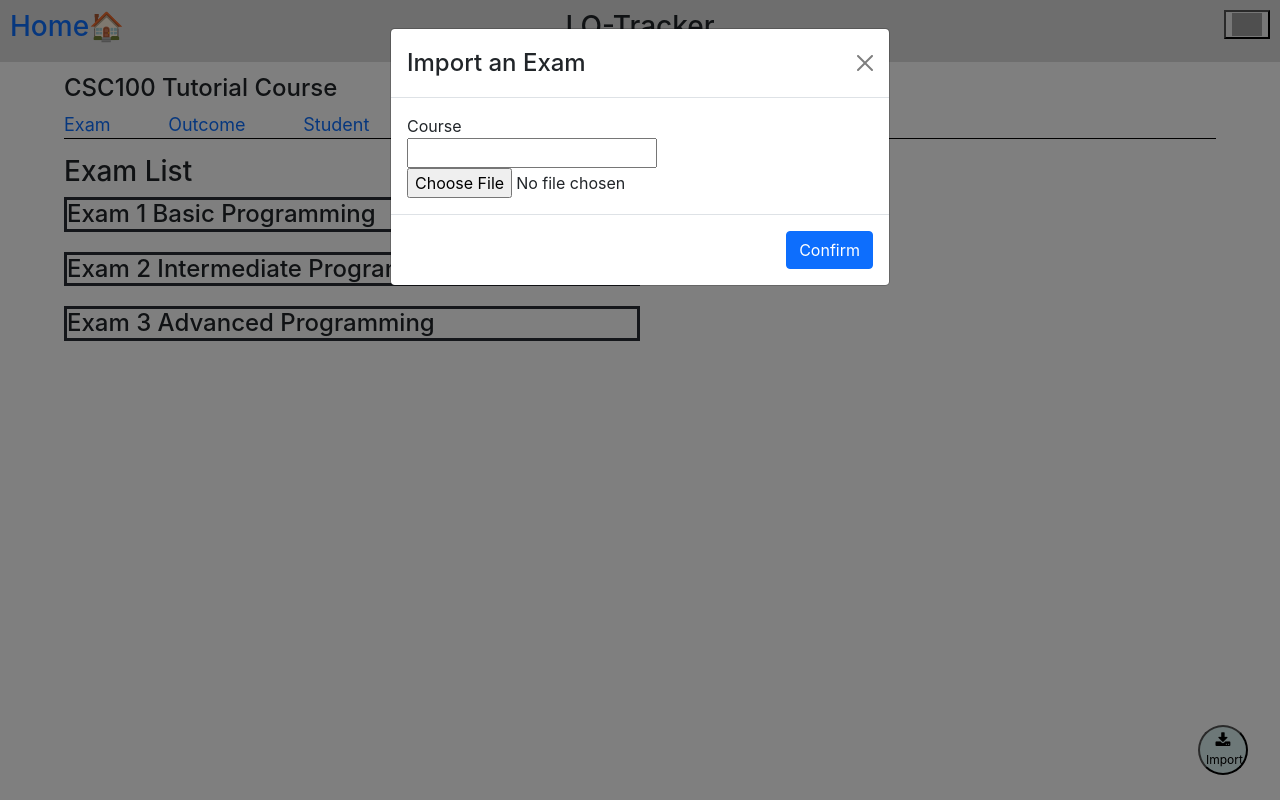
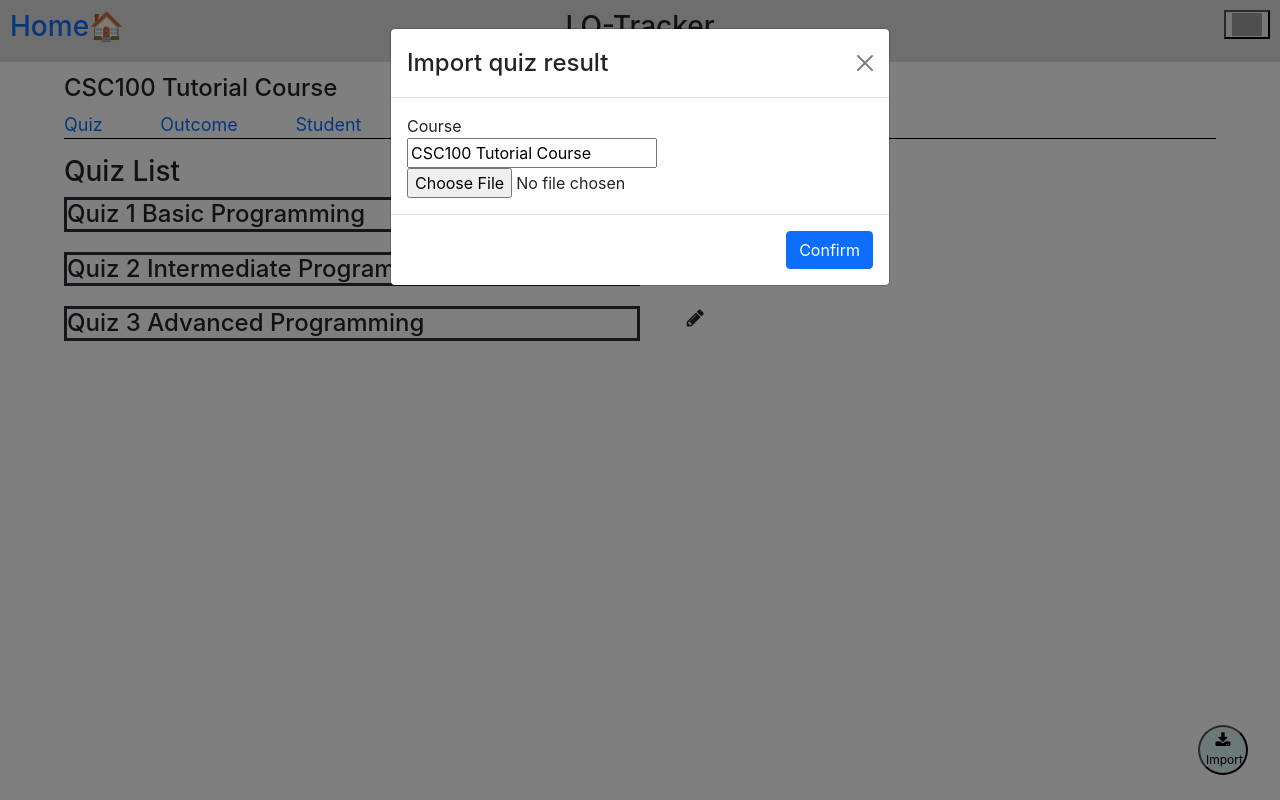
Before and after one commit to NapatJamjan/lo-tracker-old, a React (Create React App) app: page /course/0/ in a window 1280 px wide. Both pictures are taken after a click on the button "Import". Built offline with nearby package versions, Linux system fonts and the light colour scheme; grey boxes are pictures that could not be loaded.

Commit message:
Update course

```diff
--- a/src/App.tsx
+++ b/src/App.tsx
@@ -55,21 +55,35 @@ function CourseCard(){
     <div className="coursecard">
       <h3 style={{textAlign:'left'}}>Semester 1/2021</h3>
       <ul className="courselist">
-        <a href="/course/1/"><li>CSC100 Tutorial Course
+        {/* <a href="/course/1/"><li>CSC100 Tutorial Course
+          <span className="lastupdate">updated 5/9/2021</span> */}
+        <Link to={`/course/0/`}><li>CSC100 Tutorial Course
           <span className="lastupdate">updated 5/9/2021</span>
-        </li></a>
-        <a href="/course/2/"><li>CSC101 Advanced Tutorial Course
+        </li></Link>
+        <Link to={`/course/1/`}><li>CSC101 Advanced Tutorial Course
           <span className="lastupdate">updated 1/9/2021</span>
-        </li></a>
-        <a href="/course/3/"><li>CSC102 Python Programming
+        </li></Link>
+        <Link to={`/course/2/`}><li>CSC102 Python Programming
           <span className="lastupdate">updated 25/8/2021</span>
-        </li></a>
+        </li></Link>
       </ul>
 
     </div>
   )
 }
 
+function CourseDataList(){
+  //for course input with dropdown
+  return(
+    <datalist id="courselist">
+        <option value="CSC100 Tutorial Course"/>
+        <option value="CSC101 Advanced Tutorial Course"/>
+        <option value="CSC102 Python Programming"/>
+    </datalist>
+  )
+}
+
+//Button at bottom right
 function ActionButtons(){
   return(
     <div className="floatbuttonArea">
@@ -87,12 +101,12 @@ export function ImportExcelToCourse(props:any){
      <button className="floatbutton" onClick={handleShow}><i className="fa fa-download"></i>Import</button>
   <Modal show={show} onHide={handleClose}>
     <ModalHeader closeButton>
-      <ModalTitle>Import an Exam</ModalTitle>
+      <ModalTitle>Import quiz result</ModalTitle>
     </ModalHeader>
     <ModalBody>
       <form>
       <label>Course</label><br/>
-      <input list="courselist" name="course"style={{width:250}}/><br/>
+      <input list="courselist" name="course" value={props.name} style={{width:250}}/><br/>
       <CourseDataList/>
       <ImportExcel/>
       </form>
@@ -134,16 +148,6 @@ function CreateCourse(){
   )
 }
 
-function CourseDataList(){
-  //for course input with dropdown
-  return(
-    <datalist id="courselist">
-        <option value="CSC100 Tutorial Course"/>
-        <option value="CSC101 Advanced Tutorial Course"/>
-        <option value="CSC102 Python Programming"/>
-    </datalist>
-  )
-}
 //Login
 
 function LoginScreen(){
--- a/src/index.tsx
+++ b/src/index.tsx
@@ -17,6 +17,6 @@ ReactDOM.render(
 );
 
 // If you want to start measuring performance in your app, pass a function
-// to log results (for example: reportWebVitals(console.log))
+// to log results (for quizple: reportWebVitals(console.log))
 // or send to an analytics endpoint. Learn more: https://bit.ly/CRA-vitals
 reportWebVitals();
--- a/src/view/CourseMain.css
+++ b/src/view/CourseMain.css
@@ -25,12 +25,17 @@
     padding-right: 5%;
 }
 
-.examcard{
+.edit{
+    right:45%;
+    position: absolute;
+}
+
+.quizcard{
     width: 50%;
     padding-bottom: 20px;
 }
 
-.examlist{
+.quizlist{
     list-style-type: none;
     text-align: left;
     margin: 0px;
--- a/src/view/CourseMain.tsx
+++ b/src/view/CourseMain.tsx
@@ -7,7 +7,7 @@ import './CourseMain.css';
 import CourseOutcome from './CourseOutcome';
 import CourseStudent from './CourseStudent';
 import CourseSummary from './CourseSummary';
-//Exam/Quiz is in here
+//Quiz and course nav
 function CourseMain(){
     const {path} = useRouteMatch();
     return (<div>
@@ -17,7 +17,7 @@ function CourseMain(){
             <NavBar/>
             <Switch>
                 <Route exact path={`${path}/`}>
-                    <CourseExam/>
+                    <CourseQuiz/>
                 </Route>
                 <Route path={`${path}/outcome`}>
                     <CourseOutcome/>
@@ -50,8 +50,8 @@ function NavBar(){
     const {path} = useRouteMatch();
     return(
         <ul className="navbar">
-            {/* <li><Link to="./">Exam</Link></li> */}
-            <li><Link to={`${path}/`}>Exam</Link></li>
+            {/* <li><Link to="./">Quiz</Link></li> */}
+            <li><Link to={`${path}/`}>Quiz</Link></li>
             <li><Link to={`${path}/outcome`}>Outcome</Link></li>
             <li><Link to={`${path}/student`}>Student</Link></li>
             <li><Link to={`${path}/summary`}>Summary</Link></li>
@@ -67,14 +67,14 @@ function Nav(){
 }
 
 
-//Exam List
-function CourseExam(props:any){
+//Quiz List
+function CourseQuiz(props:any){
 
     return(<div>
-        <h3>Exam List</h3>
-        <ExamCard name="Exam 1 Basic Programming"/>
-        <ExamCard name="Exam 2 Intermediate Programming"/>
-        <ExamCard name="Exam 3 Advanced Programming"/>
+        <h3>Quiz List</h3>
+        <QuizCard name="Quiz 1 Basic Programming"/>
+        <QuizCard name="Quiz 2 Intermediate Programming"/>
+        <QuizCard name="Quiz 3 Advanced Programming"/>
 
         <div className="floatbuttonArea">
         {/* <button className="floatbutton">Import</button> */}
@@ -83,12 +83,14 @@ function CourseExam(props:any){
     </div>)
 }
 
-function ExamCard(props:any){
+function QuizCard(props:any){
     const [open, setOpen] = useState(false);
-    return(<div className="examcard">
-        <h4 onClick={() => setOpen(!open)} className="examlist">
+    return(<div className="quizcard">
+        <h5 className="edit"><i className="fa fa-pencil"></i></h5>
+        <h4 onClick={() => setOpen(!open)} className="quizlist">
             {props.name}
         </h4>
+
         <Collapse in={open}>
         <div>
             <Question name="Question 1 : Thing to know"></Question>
--- a/src/view/CourseOutcome.css
+++ b/src/view/CourseOutcome.css
@@ -0,0 +1,49 @@
+.edit{
+    right:45%;
+    position: absolute;
+}
+
+.quizcard{
+    width: 50%;
+    padding-bottom: 20px;
+}
+
+.quizlist{
+    list-style-type: none;
+    text-align: left;
+    margin: 0px;
+    padding-left: 0px;
+    border: #282c34 solid;
+
+
+}
+
+.questionlist{
+    list-style-type: none;
+    text-align: left;
+    margin-left: 25px;
+    padding-left: 0px;
+    border: #282c34 solid;
+    margin-bottom: 0px;
+}
+
+.questionlist h6{
+    border-bottom: #282c34 1px solid;
+    margin: 0;
+}
+
+.question{
+    list-style-type: none;
+    text-align: left;
+    margin-left: 50px;
+    padding-left: 0px;
+    border-left: #282c34 3px solid;
+    border-right: #282c34 3px solid;
+
+}
+.question:last-child{
+    border-bottom: #282c34 3px solid;
+}
+.question p{
+    margin-bottom: 0px;
+}
--- a/src/view/CourseOutcome.tsx
+++ b/src/view/CourseOutcome.tsx
@@ -1,32 +1,23 @@
 import React, { useState } from 'react';
 import { Collapse } from 'react-bootstrap';
-import { ImportExcelToCourse } from '../App';
 import './CourseOutcome.css';
-function CourseOutcomeOld(){
-    return(<div>
-        <h2>Course Outcome</h2>
-    </div>)
-}
 
 function CourseOutcome(props:any){
 
     return(<div>
-        <h3>Exam List</h3>
-        <ExamCard name="PLO1 : Programming Knowledge"/>
-        <ExamCard name="PLO2 : Test"/>
-        <ExamCard name="PLO3 : Test"/>
+        <h3>Learning Outcome</h3>
+        <QuizCard name="PLO1 : Programming Knowledge"/>
+        <QuizCard name="PLO2 : Test Outcome"/>
+        <QuizCard name="PLO3 : Test Outcome"/>
 
-        <div className="floatbuttonArea">
-        {/* <button className="floatbutton">Import</button> */}
-        <ImportExcelToCourse name="CSC100 Tutorial Course"/>
-        </div>
     </div>)
 }
 
-function ExamCard(props:any){
+function QuizCard(props:any){
     const [open, setOpen] = useState(false);
-    return(<div className="examcard">
-        <h4 onClick={() => setOpen(!open)} className="examlist">
+    return(<div className="quizcard">
+        <h5 className="edit"><i className="fa fa-pencil"></i></h5>
+        <h4 onClick={() => setOpen(!open)} className="quizlist">
             {props.name}
         </h4>
         <Collapse in={open}>
@@ -46,7 +37,7 @@ function Level(props:any){
         <h6 onClick={() => setOpen(!open)} className="questionlist">{props.name}</h6>
         <Collapse in={open}>
             <div className="question">
-                <p>Level 1 : Can Understand Java</p>
+                <p>Level 1 : Understand Java</p>
                 <p>Level 2 : Hello World</p>
                 <p>Level 3 : Loop and Conditional</p>
             </div>
--- a/src/view/CourseSummary.tsx
+++ b/src/view/CourseSummary.tsx
@@ -3,7 +3,7 @@ import './CourseSummary.css';
 function CourseSummary(){
     return(<div>
         <h2>Course Summary</h2>
-        <h3>-Exam Score<br/>-Outcome Score<br/>-Export</h3>
+        <h3>-Quiz Score<br/>-Outcome Score<br/>-Export</h3>
     </div>)
 }
 
```
